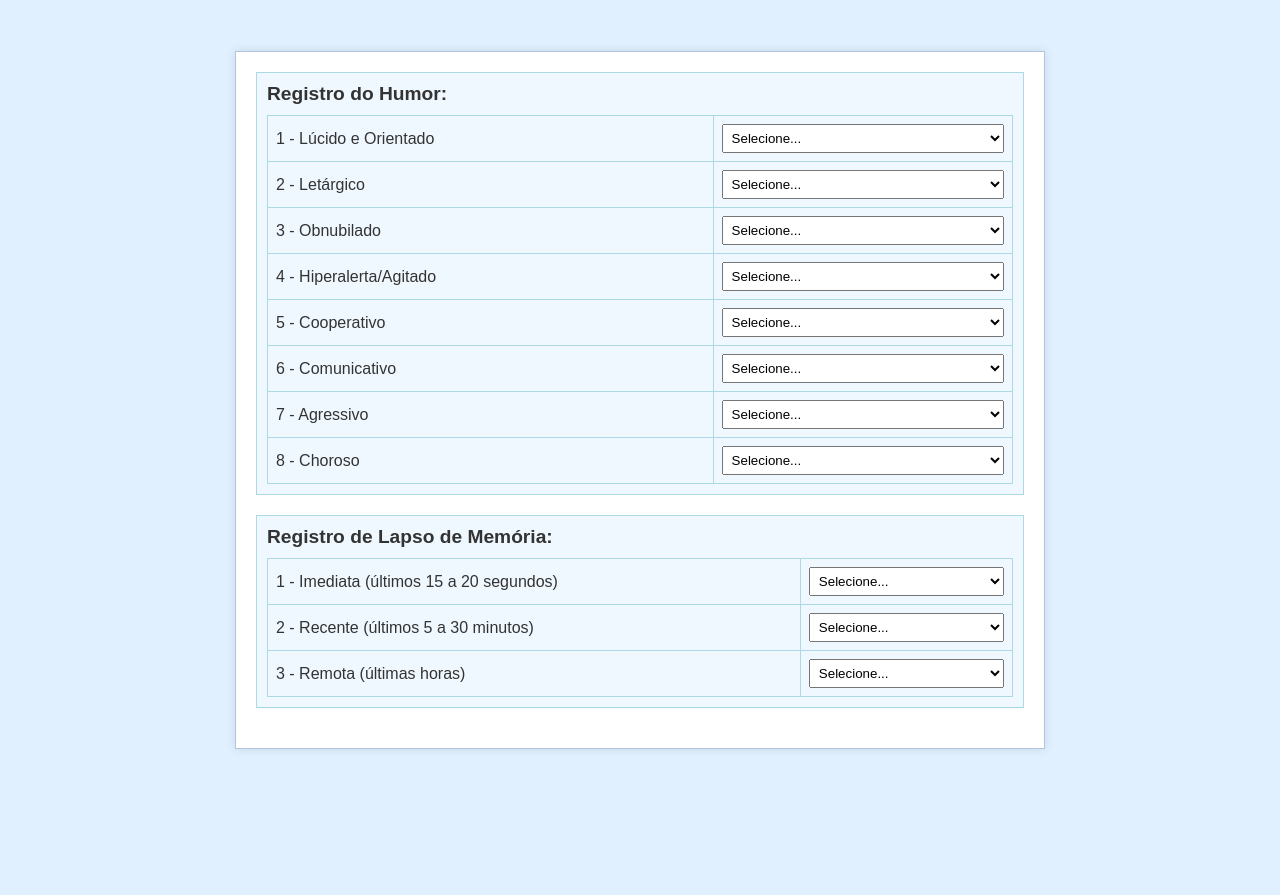
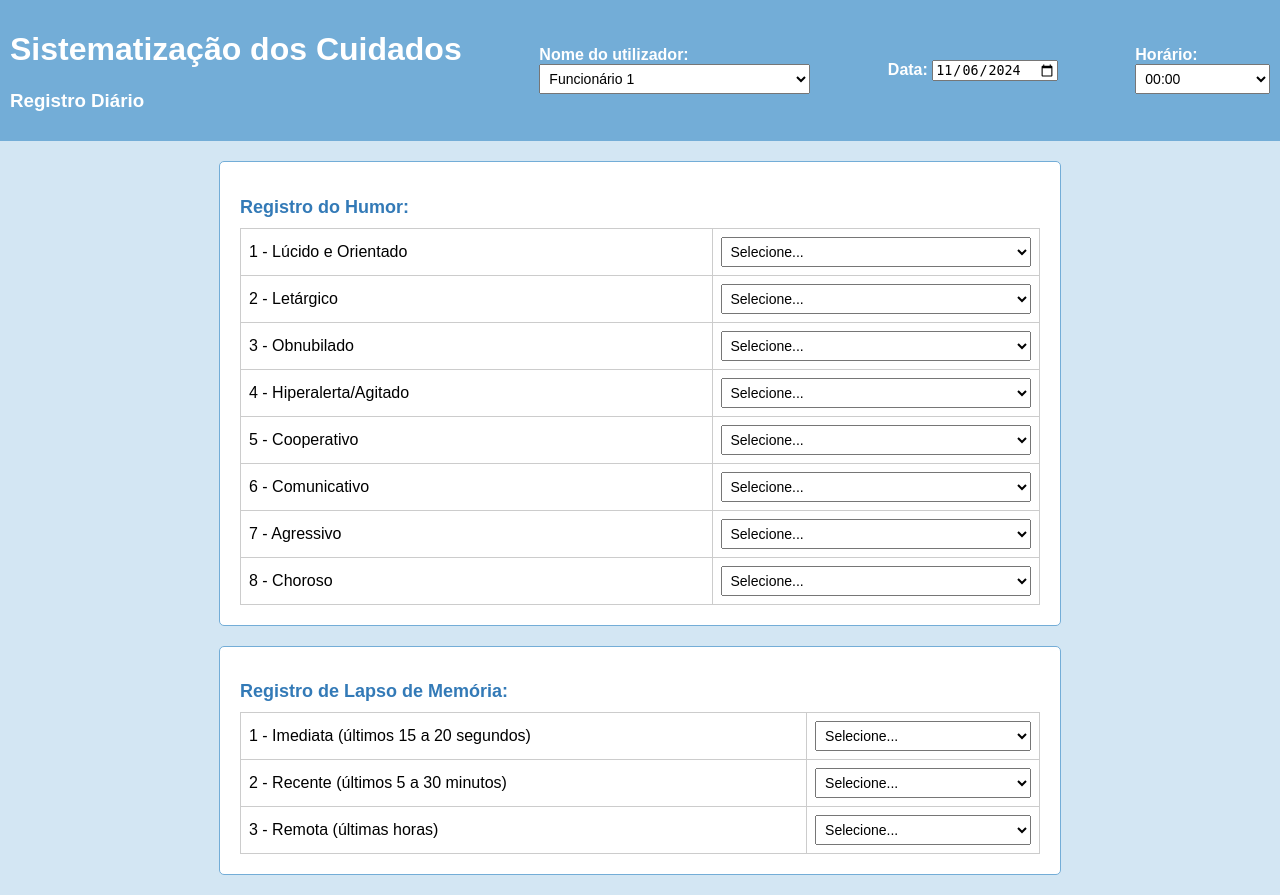
Before and after one commit to victorhugotg/app-asilo, a Flask app: template templates/humor_consciencia.html in a window 1280 px wide. Before the commit the page ends 749 px from the top, so only its background shows below. Run offline with Flask 3, Linux system fonts and the light colour scheme; the template is opened without the code that fills it, so the values that code supplies are empty.

Commit message:
Incremento pag

```diff
--- a/templates/humor_consciencia.html
+++ b/templates/humor_consciencia.html
@@ -1,59 +1,105 @@
 <!DOCTYPE html>
-<html lang="pt-br">
+<html lang="pt-BR">
 <head>
     <meta charset="UTF-8">
     <meta name="viewport" content="width=device-width, initial-scale=1.0">
-    <title>Registro de Humor e Lapsos de Memória</title>
+    <title>Sistematização dos Cuidados</title>
     <style>
         body {
             font-family: Arial, sans-serif;
-            background-color: #e0f0ff;
-            color: #333;
+            background-color: #d3e6f3;
+            margin: 0;
+            padding: 0;
+        }
+        .header {
             display: flex;
-            justify-content: center;
+            justify-content: space-between;
             align-items: center;
-            height: 100vh;
-            margin: 0;
+            background-color: #73add7;
+            padding: 10px;
+            color: #fff;
+            font-weight: bold;
         }
-        .container {
-            width: 60%;
-            padding: 20px;
-            background-color: #ffffff;
-            border: 1px solid #b0c4de;
-            box-shadow: 0 0 10px rgba(0, 0, 0, 0.1);
+        .header-left {
+            display: flex;
+            align-items: center;
+        }
+        .header-left img {
+            margin-right: 10px;
         }
         .section {
-            margin-bottom: 20px;
-            padding: 10px;
-            border: 1px solid #add8e6;
-            background-color: #f0f8ff;
+            background-color: #ffffff;
+            margin: 20px auto;
+            padding: 20px;
+            width: 90%;
+            max-width: 800px;
+            border: 1px solid #73add7;
+            border-radius: 5px;
         }
-        .section-title {
-            font-weight: bold;
-            font-size: 1.2em;
+        .section h2 {
+            color: #337ab7;
+            font-size: 18px;
             margin-bottom: 10px;
         }
-        .table {
+        table {
             width: 100%;
             border-collapse: collapse;
         }
-        .table th, .table td {
+        th, td {
+            border: 1px solid #ccc;
             padding: 8px;
-            border: 1px solid #add8e6;
             text-align: left;
         }
-        .table select {
+        th {
+            background-color: #e7f2fa;
+            font-weight: bold;
+        }
+        select {
             width: 100%;
             padding: 5px;
+            font-size: 14px;
         }
     </style>
 </head>
 <body>
 
-<div class="container">
+<div class="header">
+    <div class="header-left">
+        <!-- <img src="calendar_icon.png" alt="Calendar Icon" width="24" height="24"> -->
+        <div>
+            <h1>Sistematização dos Cuidados</h1>
+            <h3>Registro Diário</h3>
+        </div>
+    </div>
+    <div>
+        <label for="user-select">Nome do utilizador:</label>
+        <select id="user-select">
+            <option>Funcionário 1</option>
+            <option>Funcionário 2</option>
+            <option>Funcionário 3</option>
+        </select>
+    </div>
+    <div>
+        <label for="date">Data:</label>
+        <input type="date" id="date" value="2024-11-06">
+    </div>
+    <div>
+        <label for="time">Horário:</label>
+        <select id="time">
+            <!-- Horários de 15 em 15 minutos -->
+            <option>00:00</option>
+            <option>00:15</option>
+            <option>00:30</option>
+            <option>00:45</option>
+            <!-- Continue com outros horários aqui -->
+            <option>23:45</option>
+        </select>
+    </div>
+</div>
+
 <div class="section">
-        <div class="section-title">Registro do Humor:</div>
-        <table class="table">
+    <h2>Registro do Humor:</h2>
+    <table>
         <tr>
             <td>1 - Lúcido e Orientado</td>
             <td>
@@ -138,8 +184,8 @@
 </div>
 
 <div class="section">
-        <div class="section-title">Registro de Lapso de Memória:</div>
-        <table class="table">
+    <h2>Registro de Lapso de Memória:</h2>
+    <table>
         <tr>
             <td>1 - Imediata (últimos 15 a 20 segundos)</td>
             <td>
@@ -172,7 +218,6 @@
         </tr>
     </table>
 </div>
-</div>
 
 </body>
 </html>
```
Lines whose indentation alone changed are shown as unchanged.
